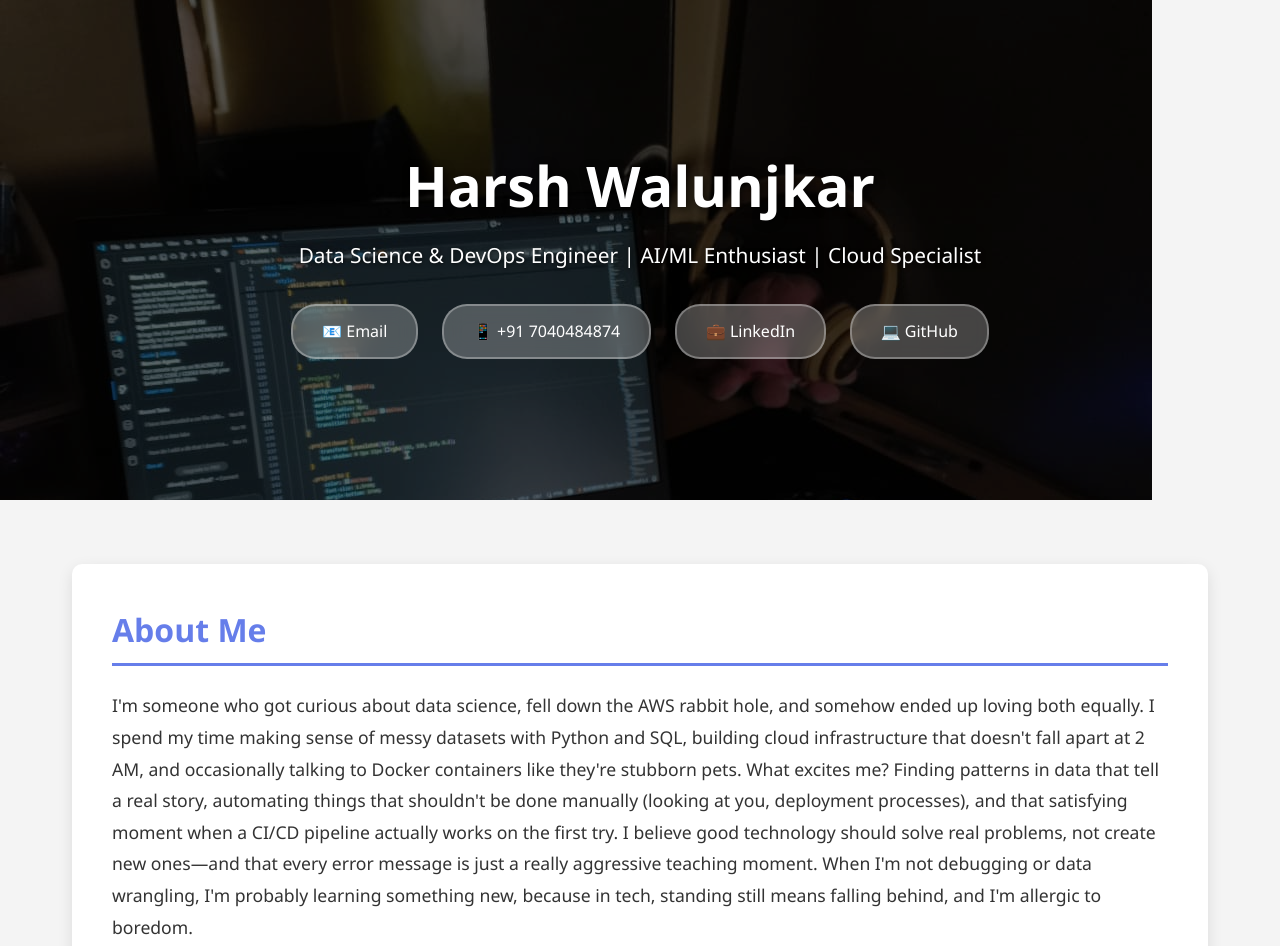
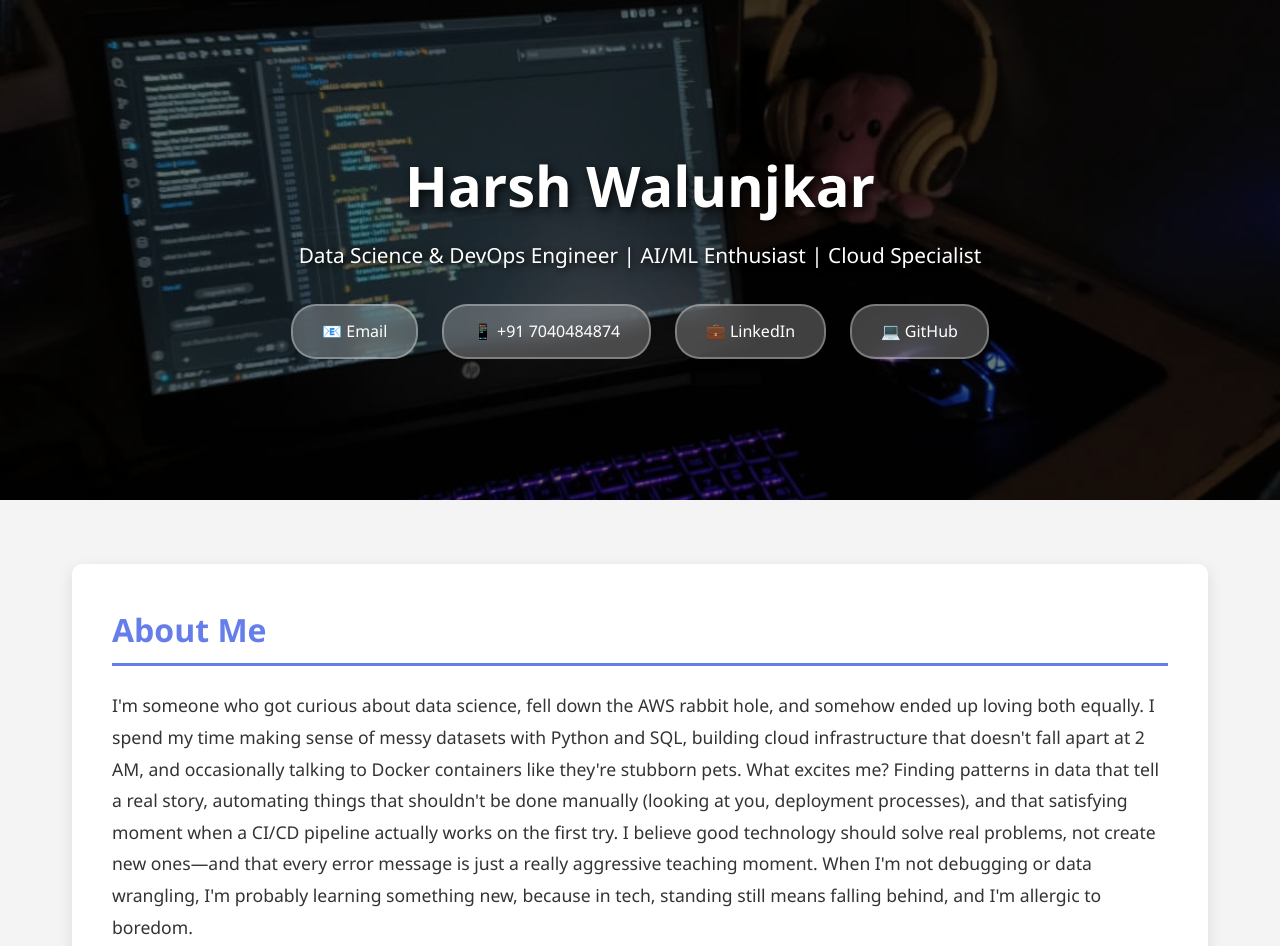
Before and after one commit to Harshhh04/Harshhh04.github.io, a plain HTML site: page index.html in a window 1280 px wide. Shown: the top 946 px of the page. Drawn offline with Linux system fonts and the light colour scheme.

Commit message:
centered

```diff
--- a/index.html
+++ b/index.html
@@ -12,6 +12,13 @@
             box-sizing: border-box;
         }
 
+        html, body {
+            margin: 0;
+            padding: 0;
+            width: 100%;
+            overflow-x: hidden;
+        }
+
         body {
             font-family: 'Segoe UI', Tahoma, Geneva, Verdana, sans-serif;
             line-height: 1.6;
@@ -19,7 +26,7 @@
             background: #f4f4f4;
         }
 
-        /* Header with Banner */
+        /* Header with Banner - FIXED */
         header {
             position: relative;
             color: white;
@@ -30,37 +37,44 @@
             align-items: center;
             justify-content: center;
             overflow: hidden;
+            width: 100%;
+            margin: 0;
         }
 
         .header-background {
             position: absolute;
             top: 0;
             left: 0;
+            right: 0;
+            bottom: 0;
             width: 100%;
             height: 100%;
             background-image: url('Banner.jpeg');
-            background-size: cover
-            background-position: center;
+            background-size: cover;
+            background-position: center center;
             background-repeat: no-repeat;
-            filter: brightness(0.4);
+            filter: brightness(0.45);
             z-index: 1;
         }
 
         .header-content {
             position: relative;
             z-index: 2;
+            max-width: 1200px;
+            width: 100%;
         }
 
         header h1 {
             font-size: 3.5rem;
             margin-bottom: 0.5rem;
-            text-shadow: 2px 2px 8px rgba(0,0,0,0.7);
+            text-shadow: 3px 3px 10px rgba(0,0,0,0.8);
+            font-weight: 700;
         }
 
         header p {
             font-size: 1.3rem;
             margin-bottom: 2rem;
-            text-shadow: 1px 1px 4px rgba(0,0,0,0.7);
+            text-shadow: 2px 2px 6px rgba(0,0,0,0.8);
         }
 
         .header-links {
```
